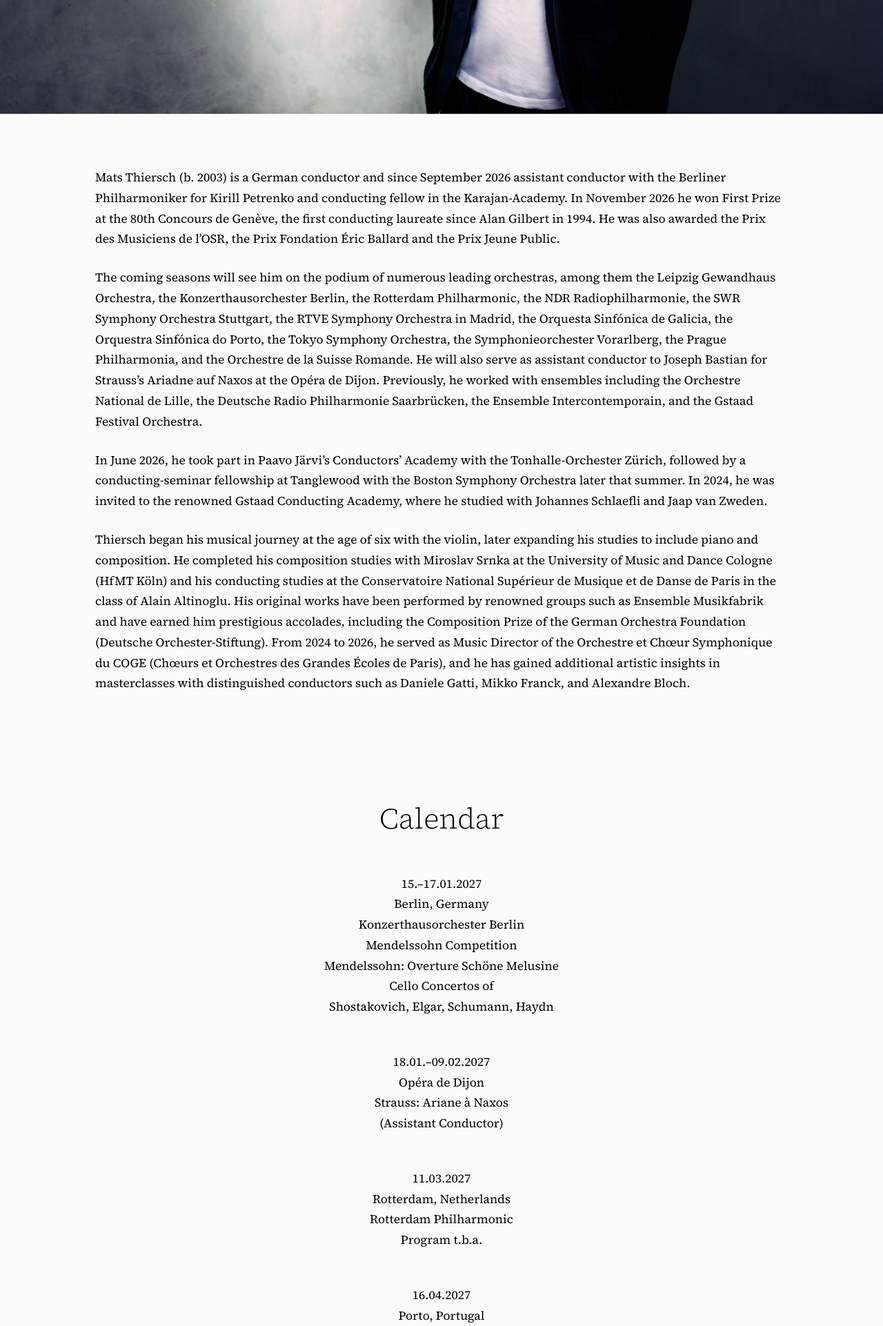
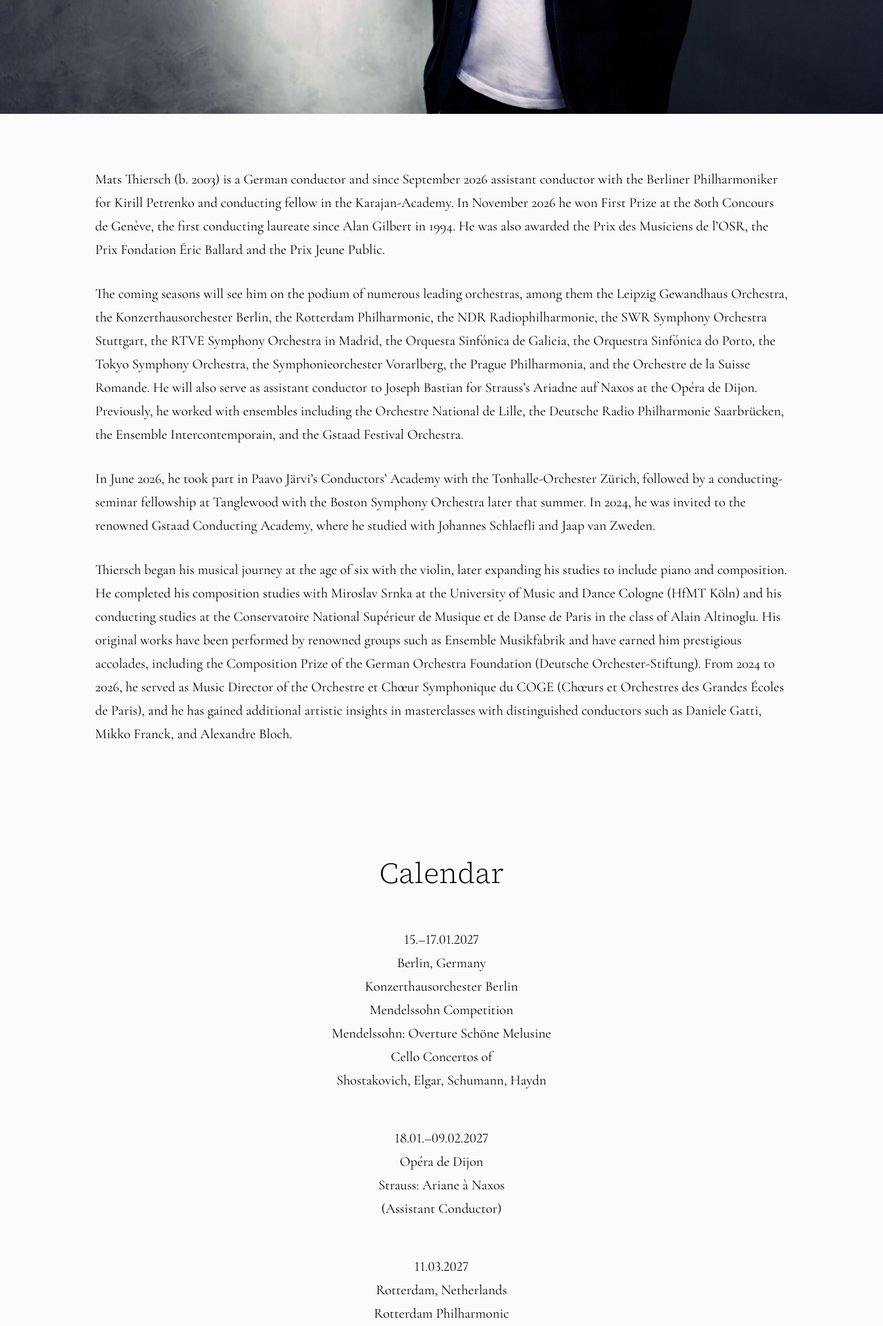
Before and after one commit to thomas10709-lab/tvmartists-site, a PHP site: page /thiersch-site/index.html in a window 1280 px wide. Shown: the part 635-2557 px from the top of the page at 69% size. Run offline with PHP 8.4, Linux system fonts and the light colour scheme.

Commit message:
Thiersch: Fliesstext wieder in Cormorant Garamond (Ueberschriften und Kontakt bleiben Source Serif 4)
Co-Authored-By: Claude Sonnet 5.5 <noreply@anthropic.com>
Claude-Session: https://claude.ai/code/session_01BXHjn5stXKTkgrGWD7nkhn

```diff
--- a/thiersch-site/fonts/fonts.css
+++ b/thiersch-site/fonts/fonts.css
@@ -1,4 +1,4 @@
-/* Schriften liegen auf dem eigenen Server (kein Abruf bei Google): Jost (nur Menue, Name auf dem Handy) und Source Serif 4 (Text). Lizenz: SIL Open Font License 1.1 */
+/* Schriften liegen auf dem eigenen Server (kein Abruf bei Google): Jost (nur Menue, Name auf dem Handy) und Source Serif 4 (Ueberschriften, Kontakt) und Cormorant Garamond (Fliesstext). Lizenz: SIL Open Font License 1.1 */
 @font-face{font-family:'Jost';font-style:normal;font-weight:300;font-display:swap;src:url(jost-latin-300-normal.woff2) format('woff2');unicode-range:U+0000-00FF,U+0131,U+0152-0153,U+02BB-02BC,U+02C6,U+02DA,U+02DC,U+2000-206F,U+20AC,U+2122,U+2191,U+2193,U+2212,U+2215,U+FEFF,U+FFFD}
 @font-face{font-family:'Jost';font-style:normal;font-weight:400;font-display:swap;src:url(jost-latin-400-normal.woff2) format('woff2');unicode-range:U+0000-00FF,U+0131,U+0152-0153,U+02BB-02BC,U+02C6,U+02DA,U+02DC,U+2000-206F,U+20AC,U+2122,U+2191,U+2193,U+2212,U+2215,U+FEFF,U+FFFD}
 @font-face{font-family:'Source Serif 4';font-style:normal;font-weight:300;font-display:swap;src:url(source-serif-4-latin-300-normal.woff2) format('woff2');unicode-range:U+0000-00FF,U+0131,U+0152-0153,U+02BB-02BC,U+02C6,U+02DA,U+02DC,U+2000-206F,U+20AC,U+2122,U+2191,U+2193,U+2212,U+2215,U+FEFF,U+FFFD}
@@ -6,3 +6,9 @@
 @font-face{font-family:'Source Serif 4';font-style:normal;font-weight:600;font-display:swap;src:url(source-serif-4-latin-600-normal.woff2) format('woff2');unicode-range:U+0000-00FF,U+0131,U+0152-0153,U+02BB-02BC,U+02C6,U+02DA,U+02DC,U+2000-206F,U+20AC,U+2122,U+2191,U+2193,U+2212,U+2215,U+FEFF,U+FFFD}
 @font-face{font-family:'Source Serif 4';font-style:normal;font-weight:300;font-display:swap;src:url(source-serif-4-latin-ext-300-normal.woff2) format('woff2');unicode-range:U+0100-02AF,U+0304,U+0308,U+0329,U+1E00-1E9F,U+1EF2-1EFF,U+2020,U+20A0-20AB,U+20AD-20C0,U+2113,U+2C60-2C7F,U+A720-A7FF}
 @font-face{font-family:'Source Serif 4';font-style:normal;font-weight:400;font-display:swap;src:url(source-serif-4-latin-ext-400-normal.woff2) format('woff2');unicode-range:U+0100-02AF,U+0304,U+0308,U+0329,U+1E00-1E9F,U+1EF2-1EFF,U+2020,U+20A0-20AB,U+20AD-20C0,U+2113,U+2C60-2C7F,U+A720-A7FF}
+@font-face{font-family:'Cormorant Garamond';font-style:normal;font-weight:300;font-display:swap;src:url(cormorant-garamond-latin-300-normal.woff2) format('woff2');unicode-range:U+0000-00FF,U+0131,U+0152-0153,U+02BB-02BC,U+02C6,U+02DA,U+02DC,U+2000-206F,U+20AC,U+2122,U+2191,U+2193,U+2212,U+2215,U+FEFF,U+FFFD}
+@font-face{font-family:'Cormorant Garamond';font-style:normal;font-weight:300;font-display:swap;src:url(cormorant-garamond-latin-ext-300-normal.woff2) format('woff2');unicode-range:U+0100-02AF,U+0304,U+0308,U+0329,U+1E00-1E9F,U+1EF2-1EFF,U+2020,U+20A0-20AB,U+20AD-20C0,U+2113,U+2C60-2C7F,U+A720-A7FF}
+@font-face{font-family:'Cormorant Garamond';font-style:normal;font-weight:400;font-display:swap;src:url(cormorant-garamond-latin-400-normal.woff2) format('woff2');unicode-range:U+0000-00FF,U+0131,U+0152-0153,U+02BB-02BC,U+02C6,U+02DA,U+02DC,U+2000-206F,U+20AC,U+2122,U+2191,U+2193,U+2212,U+2215,U+FEFF,U+FFFD}
+@font-face{font-family:'Cormorant Garamond';font-style:normal;font-weight:400;font-display:swap;src:url(cormorant-garamond-latin-ext-400-normal.woff2) format('woff2');unicode-range:U+0100-02AF,U+0304,U+0308,U+0329,U+1E00-1E9F,U+1EF2-1EFF,U+2020,U+20A0-20AB,U+20AD-20C0,U+2113,U+2C60-2C7F,U+A720-A7FF}
+@font-face{font-family:'Cormorant Garamond';font-style:normal;font-weight:500;font-display:swap;src:url(cormorant-garamond-latin-500-normal.woff2) format('woff2');unicode-range:U+0000-00FF,U+0131,U+0152-0153,U+02BB-02BC,U+02C6,U+02DA,U+02DC,U+2000-206F,U+20AC,U+2122,U+2191,U+2193,U+2212,U+2215,U+FEFF,U+FFFD}
+@font-face{font-family:'Cormorant Garamond';font-style:normal;font-weight:500;font-display:swap;src:url(cormorant-garamond-latin-ext-500-normal.woff2) format('woff2');unicode-range:U+0100-02AF,U+0304,U+0308,U+0329,U+1E00-1E9F,U+1EF2-1EFF,U+2020,U+20A0-20AB,U+20AD-20C0,U+2113,U+2C60-2C7F,U+A720-A7FF}
--- a/thiersch-site/index.html
+++ b/thiersch-site/index.html
@@ -27,13 +27,13 @@
       "url": "https://DOMAIN-TBD/"
     }
     </script>
-    <link rel="stylesheet" href="fonts/fonts.css?v=5">
+    <link rel="stylesheet" href="fonts/fonts.css?v=6">
     <style>
         *, *::before, *::after { box-sizing: border-box; }
         html { scroll-behavior: smooth; }
-        body { margin: 0; background: #fafbfb; color: #000; font-family: 'Source Serif 4', Georgia, 'Times New Roman', serif; font-weight: 400; font-size: 17.5px; line-height: 1.7; -webkit-font-smoothing: antialiased; }
+        body { margin: 0; background: #fafbfb; color: #000; font-family: 'Cormorant Garamond', Georgia, 'Times New Roman', serif; font-weight: 400; font-size: 20px; line-height: 1.7; -webkit-font-smoothing: antialiased; }
         a { color: inherit; }
-        h2.title { font-weight: 300; font-size: clamp(30px, 3.4vw, 42px); line-height: 1.15; text-align: center; margin: 0 0 56px; }
+        h2.title { font-family: 'Source Serif 4', Georgia, serif; font-weight: 300; font-size: clamp(30px, 3.4vw, 42px); line-height: 1.15; text-align: center; margin: 0 0 56px; }
 
         /* ---- Menue (liegt ueber dem Titelbild, nach dem Scrollen eine feine helle Leiste) ---- */
         .site-nav { position: fixed; z-index: 20; top: 0; left: 0; right: 0; padding: 0 22%; transition: background .3s, box-shadow .3s; }
@@ -83,7 +83,7 @@
         .vid iframe { position: absolute; inset: 0; width: 100%; height: 100%; border: 0; }
 
         /* ---- Contact / Fusszeile ---- */
-        .contact { font-weight: 300; background: #eff3f5; padding: 70px 28px 56px; text-align: center; }
+        .contact { font-family: 'Source Serif 4', Georgia, serif; font-weight: 300; background: #eff3f5; padding: 70px 28px 56px; text-align: center; }
         .contact .rule { width: min(920px, 90%); height: 1px; background: #111; margin: -70px auto 70px; }
         .contact h3 { font-weight: 300; font-size: clamp(24px, 2.6vw, 32px); margin: 0 0 56px; }
         .contact .name { font-size: 24px; line-height: 1.2; margin: 0 0 8px; }
@@ -98,7 +98,7 @@
         .lb button { position: absolute; top: 14px; right: 18px; background: none; border: 0; color: #fff; font-size: 38px; line-height: 1; cursor: pointer; }
 
         @media (max-width: 860px) {
-            body { font-size: 15.5px; font-weight: 400; line-height: 1.6; }
+            body { font-size: 17px; font-weight: 500; line-height: 1.6; }
             h2.title { font-size: 26px; font-weight: 400; margin-bottom: 34px; }
             /* Hamburger-Menue */
             .site-nav { padding: 0 18px; }
```
Also changed, not shown: thiersch-site/imprint.html (+7 -7 lines), thiersch-site/privacy.html (+8 -8 lines), thiersch-site/fonts/cormorant-garamond-latin-300-normal.woff2 (added), thiersch-site/fonts/cormorant-garamond-latin-400-normal.woff2 (added), thiersch-site/fonts/cormorant-garamond-latin-500-normal.woff2 (added), thiersch-site/fonts/cormorant-garamond-latin-ext-300-normal.woff2 (added), thiersch-site/fonts/cormorant-garamond-latin-ext-400-normal.woff2 (added), thiersch-site/fonts/cormorant-garamond-latin-ext-500-normal.woff2 (added).
